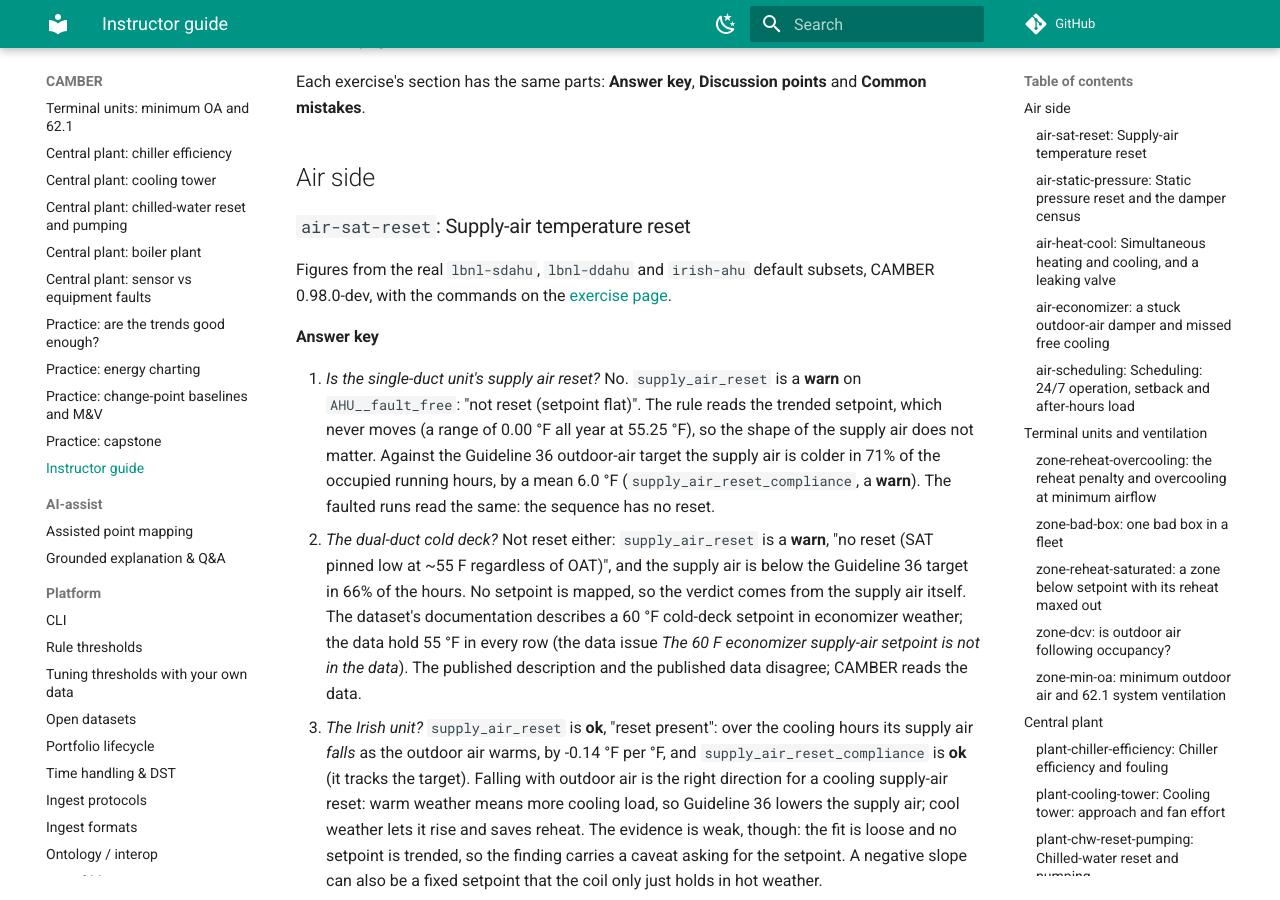
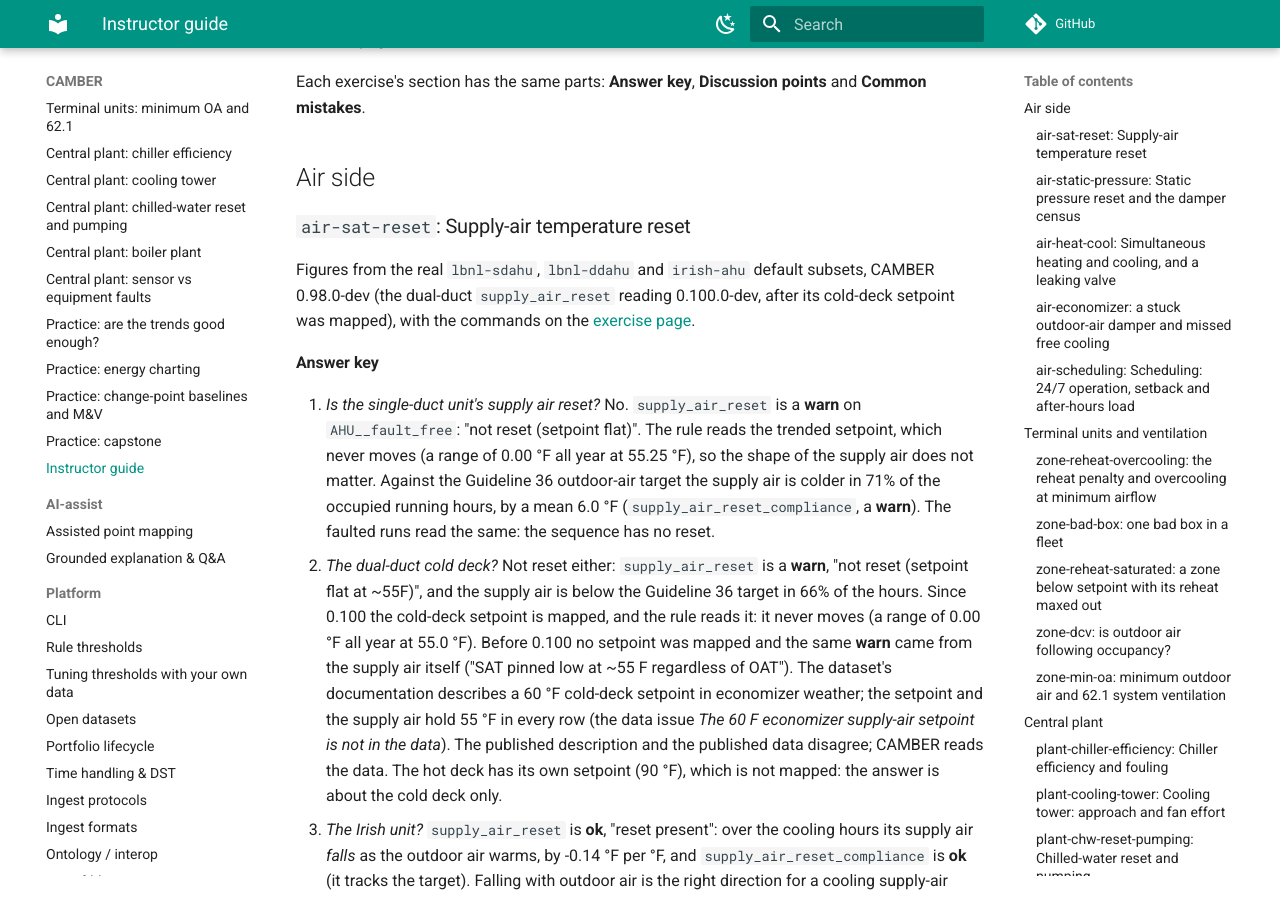
Before and after one commit to yroussev/camber, an MkDocs documentation site: the page built from docs/workbook/instructor.md, in a window 1280 px wide and 900 px high, scrolled down 373 px. Built offline with MkDocs 1.6.1 and Material for MkDocs 9.7.7, drawn with Linux system fonts in a browser that asks for light colours; comment, search, counter and statistics services are not loaded.

Commit message:
0.100 #98, #97: lbnl-ddahu maps its cold-deck SAT setpoint; the template runs g36_afdd with the seasonal minimum
#98: the lbnl-ddahu mapping maps CSA_TEMPSPT (the publisher's Brick model: a
Supply_Air_Temperature_Setpoint of the Cold_Deck; 55.0 F in every row) to
supply_air_temp_sp, beside the cold-deck CSA_TEMP already mapped as supply_air_temp.
The mapping comment states the dual-duct caveat: both roles are the cold deck; the hot
deck's 90 F setpoint is not mapped. The dataset content hash changes, so stores
re-ingest lbnl-ddahu once. G36 FC9, FC11 and FC13 are now evaluated on that unit.

#97: the lbnl-ddahu run template runs g36_afdd with FC6 against the documented
seasonal minimum (31.8 %, 11.9 % in Jun-Aug, the values outdoor_air_fraction uses),
with a basis map and the per-run figures in its comment.

Workbook air-sat-reset: supply_air_reset now reads the flat cold-deck setpoint on
DDAHU__fault_free ("not reset (setpoint flat at ~55F)", same warn, same 66 % below the
G36 target); the instructor key, page step 3, exercise config comment and stand-in
follow, with a new sp_range_f 0.0 check. The cross-check harness's dual-duct caveat
names the setpoint tests.

```diff
--- a/docs/workbook/instructor.md
+++ b/docs/workbook/instructor.md
@@ -21,7 +21,8 @@ Each exercise's section has the same parts: **Answer key**, **Discussion points*
 ### `air-sat-reset`: Supply-air temperature reset
 
 Figures from the real `lbnl-sdahu`, `lbnl-ddahu` and `irish-ahu` default subsets, CAMBER
-0.98.0-dev, with the commands on the [exercise page](air-sat-reset.md#setup).
+0.98.0-dev (the dual-duct `supply_air_reset` reading 0.100.0-dev, after its cold-deck setpoint
+was mapped), with the commands on the [exercise page](air-sat-reset.md#setup).
 
 **Answer key**
 
@@ -31,12 +32,16 @@ Figures from the real `lbnl-sdahu`, `lbnl-ddahu` and `irish-ahu` default subsets
    matter. Against the Guideline 36 outdoor-air target the supply air is colder in 71% of the
    occupied running hours, by a mean 6.0 °F (`supply_air_reset_compliance`, a **warn**). The
    faulted runs read the same: the sequence has no reset.
-2. *The dual-duct cold deck?* Not reset either: `supply_air_reset` is a **warn**, "no reset (SAT
-   pinned low at ~55 F regardless of OAT)", and the supply air is below the Guideline 36 target
-   in 66% of the hours. No setpoint is mapped, so the verdict comes from the supply air itself.
-   The dataset's documentation describes a 60 °F cold-deck setpoint in economizer weather; the
-   data hold 55 °F in every row (the data issue *The 60 F economizer supply-air setpoint is not in
-   the data*). The published description and the published data disagree; CAMBER reads the data.
+2. *The dual-duct cold deck?* Not reset either: `supply_air_reset` is a **warn**, "not reset
+   (setpoint flat at ~55F)", and the supply air is below the Guideline 36 target in 66% of the
+   hours. Since 0.100 the cold-deck setpoint is mapped, and the rule reads it: it never moves (a
+   range of 0.00 °F all year at 55.0 °F). Before 0.100 no setpoint was mapped and the same
+   **warn** came from the supply air itself ("SAT pinned low at ~55 F regardless of OAT"). The
+   dataset's documentation describes a 60 °F cold-deck setpoint in economizer weather; the
+   setpoint and the supply air hold 55 °F in every row (the data issue *The 60 F economizer
+   supply-air setpoint is not in the data*). The published description and the published data
+   disagree; CAMBER reads the data. The hot deck has its own setpoint (90 °F), which is not
+   mapped: the answer is about the cold deck only.
 3. *The Irish unit?* `supply_air_reset` is **ok**, "reset present": over the cooling hours its
    supply air *falls* as the outdoor air warms, by -0.14 °F per °F, and
    `supply_air_reset_compliance` is **ok** (it tracks the target). Falling with outdoor air is
```
Also changed, not shown: docs/workbook/air-sat-reset.md (+2 -2 lines), examples/openfdd_crosscheck/README.md (+3 -2 lines), 6 other files.
